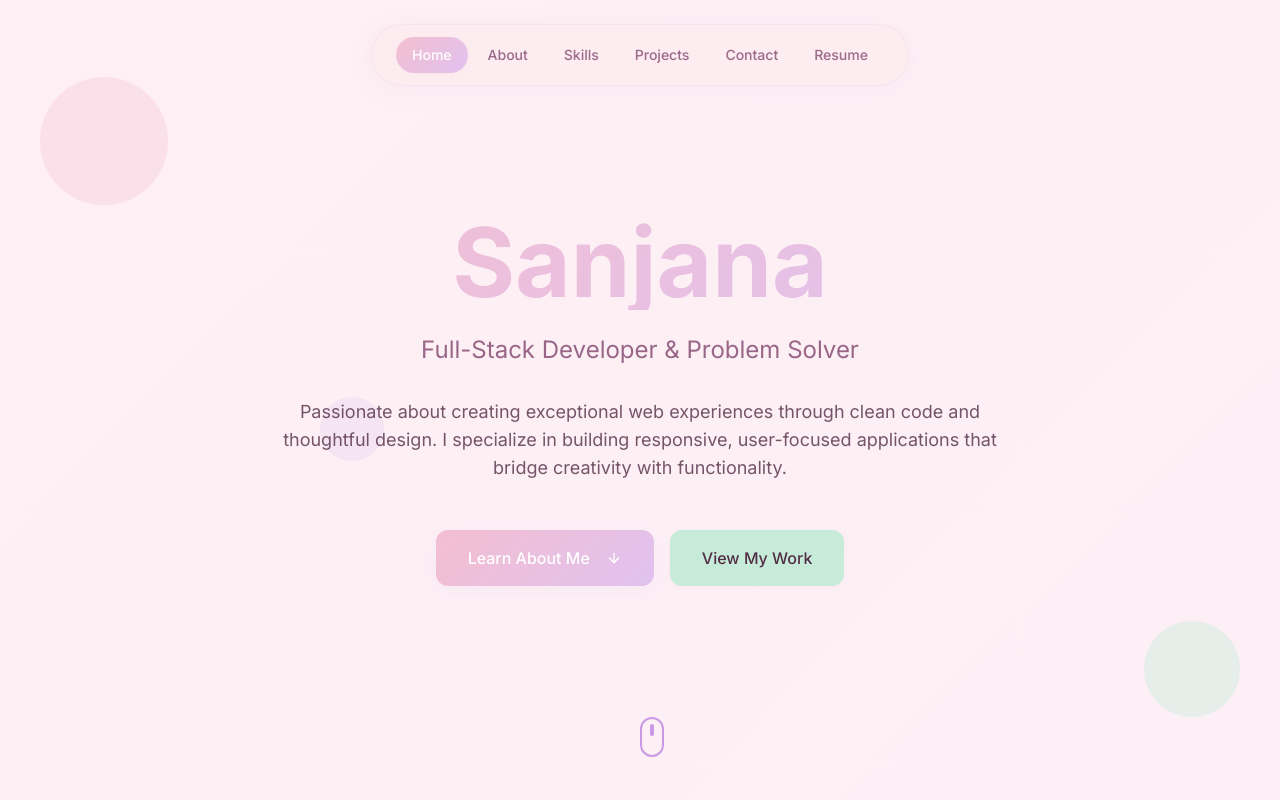
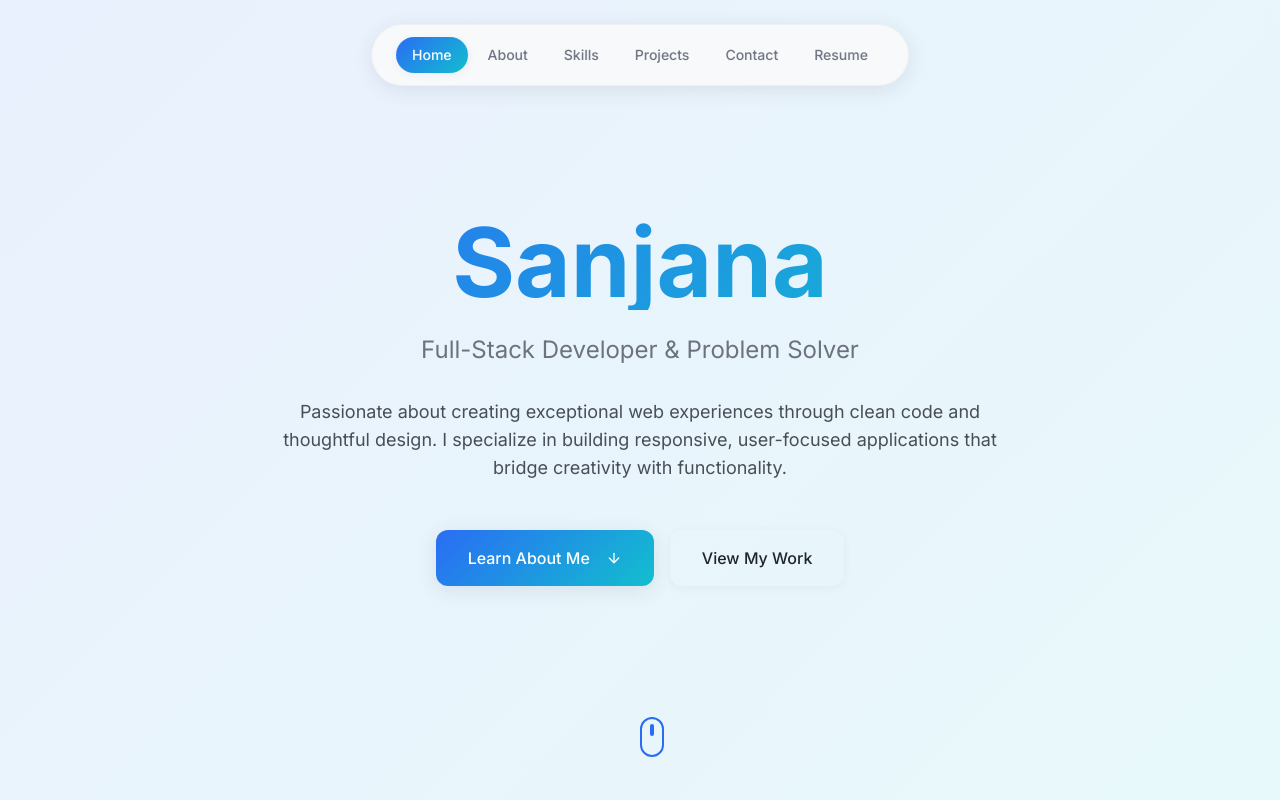
Before and after one commit to sanjz3/sanjana-codes-softly, a React (Vite) app: page / in a window 1280 px wide. Shown: the top 800 px of the page. Built offline with nearby package versions, Linux system fonts and the light colour scheme.

Commit message:
Refine color palette
Update portfolio to use more professional colors, removing aesthetic softness.

```diff
--- a/src/components/About.tsx
+++ b/src/components/About.tsx
@@ -27,10 +27,10 @@ const About = () => {
             </p>
 
             <div className="mt-8 flex flex-wrap justify-center gap-4">
-              <span className="px-4 py-2 bg-pastel-pink rounded-full text-sm font-medium">Problem Solver</span>
-              <span className="px-4 py-2 bg-pastel-mint rounded-full text-sm font-medium">Lifelong Learner</span>
-              <span className="px-4 py-2 bg-pastel-lavender rounded-full text-sm font-medium">Creative Thinker</span>
-              <span className="px-4 py-2 bg-pastel-peach rounded-full text-sm font-medium">Team Collaborator</span>
+              <span className="px-4 py-2 bg-professional-gray rounded-full text-sm font-medium">Problem Solver</span>
+              <span className="px-4 py-2 bg-professional-teal/20 text-professional-teal rounded-full text-sm font-medium">Lifelong Learner</span>
+              <span className="px-4 py-2 bg-professional-blue/20 text-professional-blue rounded-full text-sm font-medium">Creative Thinker</span>
+              <span className="px-4 py-2 bg-professional-navy/20 text-professional-navy rounded-full text-sm font-medium">Team Collaborator</span>
             </div>
           </div>
         </div>
--- a/src/components/Contact.tsx
+++ b/src/components/Contact.tsx
@@ -17,7 +17,7 @@ const Contact = () => {
         <div className="max-w-4xl mx-auto">
           <div className="bg-card rounded-3xl p-8 md:p-12 shadow-soft text-center animate-scale-in">
             <div className="mb-8">
-              <Heart className="h-12 w-12 text-pastel-pink mx-auto mb-4 animate-bounce-soft" />
+              <Heart className="h-12 w-12 text-professional-blue mx-auto mb-4 animate-bounce-soft" />
               <h3 className="text-2xl font-bold mb-4">Let's discuss your next project</h3>
               <p className="text-lg text-muted-foreground mb-8 max-w-2xl mx-auto">
                 Whether you're looking for a developer to join your team or need help bringing
--- a/src/components/Resume.tsx
+++ b/src/components/Resume.tsx
@@ -37,18 +37,18 @@ const Resume = () => {
             </div>
 
             <div className="grid md:grid-cols-3 gap-6 mb-8">
-              <div className="bg-pastel-pink/20 rounded-2xl p-6">
-                <Star className="h-8 w-8 text-pastel-pink mx-auto mb-3" />
+              <div className="bg-professional-blue/10 rounded-2xl p-6">
+                <Star className="h-8 w-8 text-professional-blue mx-auto mb-3" />
                 <h4 className="font-semibold mb-2">Experience</h4>
                 <p className="text-sm text-muted-foreground">Project highlights & achievements</p>
               </div>
-              <div className="bg-pastel-mint/20 rounded-2xl p-6">
-                <Star className="h-8 w-8 text-pastel-mint mx-auto mb-3" />
+              <div className="bg-professional-teal/10 rounded-2xl p-6">
+                <Star className="h-8 w-8 text-professional-teal mx-auto mb-3" />
                 <h4 className="font-semibold mb-2">Education</h4>
                 <p className="text-sm text-muted-foreground">Academic background & certifications</p>
               </div>
-              <div className="bg-pastel-lavender/20 rounded-2xl p-6">
-                <Star className="h-8 w-8 text-pastel-lavender mx-auto mb-3" />
+              <div className="bg-professional-green/10 rounded-2xl p-6">
+                <Star className="h-8 w-8 text-professional-green mx-auto mb-3" />
                 <h4 className="font-semibold mb-2">Skills</h4>
                 <p className="text-sm text-muted-foreground">Technical expertise & tools</p>
               </div>
--- a/src/index.css
+++ b/src/index.css
@@ -2,65 +2,65 @@
 @tailwind components;
 @tailwind utilities;
 
-/* Soft-themed personal portfolio design system
-All colors MUST be HSL for beautiful pastel aesthetics.
+/* Professional portfolio design system
+Professional colors for a business-focused portfolio.
 */
 
 @layer base {
   :root {
-    /* Soft pastel background gradients */
-    --background: 350 100% 98%;
-    --foreground: 320 30% 25%;
+    /* Professional background colors */
+    --background: 0 0% 100%;
+    --foreground: 220 15% 15%;
 
-    /* Soft card styling */
-    --card: 350 80% 96%;
-    --card-foreground: 320 30% 30%;
+    /* Card styling */
+    --card: 0 0% 98%;
+    --card-foreground: 220 15% 20%;
 
-    --popover: 350 80% 96%;
-    --popover-foreground: 320 30% 30%;
+    --popover: 0 0% 98%;
+    --popover-foreground: 220 15% 20%;
 
-    /* Primary - soft lavender */
-    --primary: 280 60% 75%;
+    /* Primary - professional blue */
+    --primary: 220 90% 56%;
     --primary-foreground: 0 0% 100%;
 
-    /* Secondary - soft peach */
-    --secondary: 15 80% 88%;
-    --secondary-foreground: 320 40% 25%;
+    /* Secondary - sophisticated gray */
+    --secondary: 220 10% 95%;
+    --secondary-foreground: 220 15% 25%;
 
-    /* Muted - soft mint */
-    --muted: 150 40% 92%;
-    --muted-foreground: 320 20% 50%;
+    /* Muted - neutral gray */
+    --muted: 220 5% 96%;
+    --muted-foreground: 220 8% 46%;
 
-    /* Accent - soft pink */
-    --accent: 340 70% 85%;
-    --accent-foreground: 320 40% 25%;
+    /* Accent - professional teal */
+    --accent: 185 84% 44%;
+    --accent-foreground: 0 0% 100%;
 
-    --destructive: 0 70% 70%;
+    --destructive: 0 84% 60%;
     --destructive-foreground: 0 0% 100%;
 
-    --border: 320 40% 90%;
-    --input: 320 40% 95%;
-    --ring: 280 60% 75%;
+    --border: 220 10% 90%;
+    --input: 220 10% 96%;
+    --ring: 220 90% 56%;
 
-    /* Soft rounded corners */
-    --radius: 1rem;
+    /* Professional rounded corners */
+    --radius: 0.5rem;
 
-    /* Custom pastel palette */
-    --pastel-pink: 340 70% 85%;
-    --pastel-lavender: 280 60% 85%;
-    --pastel-mint: 150 50% 85%;
-    --pastel-peach: 15 80% 85%;
-    --pastel-blue: 210 70% 85%;
-    --pastel-yellow: 50 80% 85%;
+    /* Professional color palette */
+    --professional-blue: 220 90% 56%;
+    --professional-teal: 185 84% 44%;
+    --professional-gray: 220 10% 85%;
+    --professional-dark: 220 20% 25%;
+    --professional-navy: 220 60% 18%;
+    --professional-green: 142 76% 36%;
 
-    /* Gradients for magical feel */
-    --gradient-primary: linear-gradient(135deg, hsl(var(--pastel-pink)), hsl(var(--pastel-lavender)));
-    --gradient-secondary: linear-gradient(135deg, hsl(var(--pastel-mint)), hsl(var(--pastel-blue)));
-    --gradient-warm: linear-gradient(135deg, hsl(var(--pastel-peach)), hsl(var(--pastel-yellow)));
+    /* Professional gradients */
+    --gradient-primary: linear-gradient(135deg, hsl(220 90% 56%), hsl(185 84% 44%));
+    --gradient-secondary: linear-gradient(135deg, hsl(220 20% 25%), hsl(220 60% 18%));
+    --gradient-warm: linear-gradient(135deg, hsl(220 10% 85%), hsl(220 5% 96%));
 
-    /* Soft shadows */
-    --shadow-soft: 0 4px 20px hsl(var(--pastel-lavender) / 0.15);
-    --shadow-gentle: 0 2px 10px hsl(var(--pastel-pink) / 0.1);
+    /* Professional shadows */
+    --shadow-soft: 0 4px 20px hsl(220 10% 20% / 0.1);
+    --shadow-gentle: 0 2px 10px hsl(220 10% 20% / 0.05);
 
     /* Smooth transitions */
     --transition-smooth: all 0.3s cubic-bezier(0.4, 0, 0.2, 1);
--- a/tailwind.config.ts
+++ b/tailwind.config.ts
@@ -62,13 +62,13 @@ export default {
 					border: 'hsl(var(--sidebar-border))',
 					ring: 'hsl(var(--sidebar-ring))'
 				},
-				// Pastel color palette for portfolio
-				'pastel-pink': 'hsl(var(--pastel-pink))',
-				'pastel-lavender': 'hsl(var(--pastel-lavender))',
-				'pastel-mint': 'hsl(var(--pastel-mint))',
-				'pastel-peach': 'hsl(var(--pastel-peach))',
-				'pastel-blue': 'hsl(var(--pastel-blue))',
-				'pastel-yellow': 'hsl(var(--pastel-yellow))'
+				// Professional color palette for portfolio
+				'professional-blue': 'hsl(var(--professional-blue))',
+				'professional-teal': 'hsl(var(--professional-teal))',
+				'professional-gray': 'hsl(var(--professional-gray))',
+				'professional-dark': 'hsl(var(--professional-dark))',
+				'professional-navy': 'hsl(var(--professional-navy))',
+				'professional-green': 'hsl(var(--professional-green))'
 			},
 			backgroundImage: {
 				'gradient-primary': 'var(--gradient-primary)',
```
